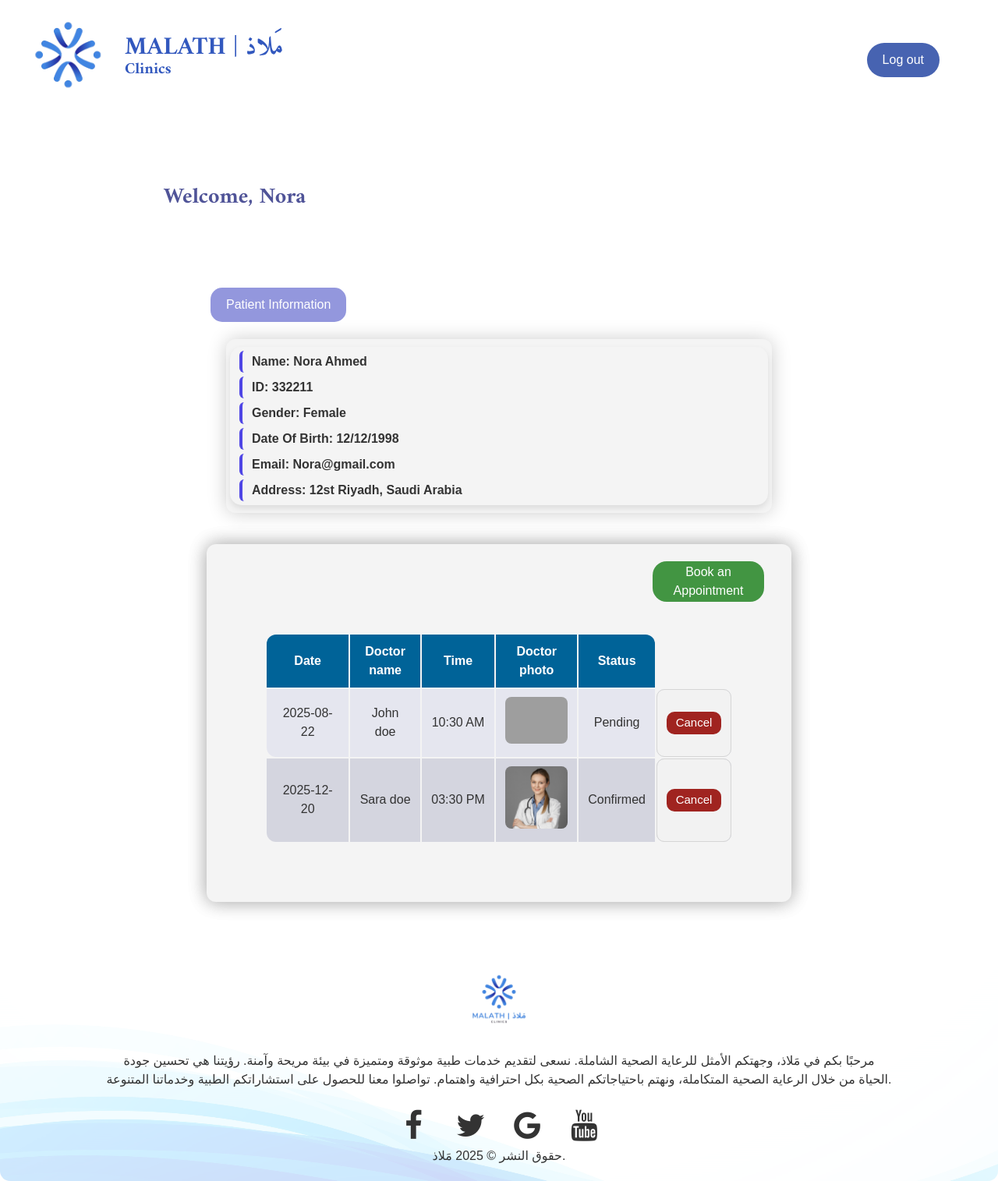
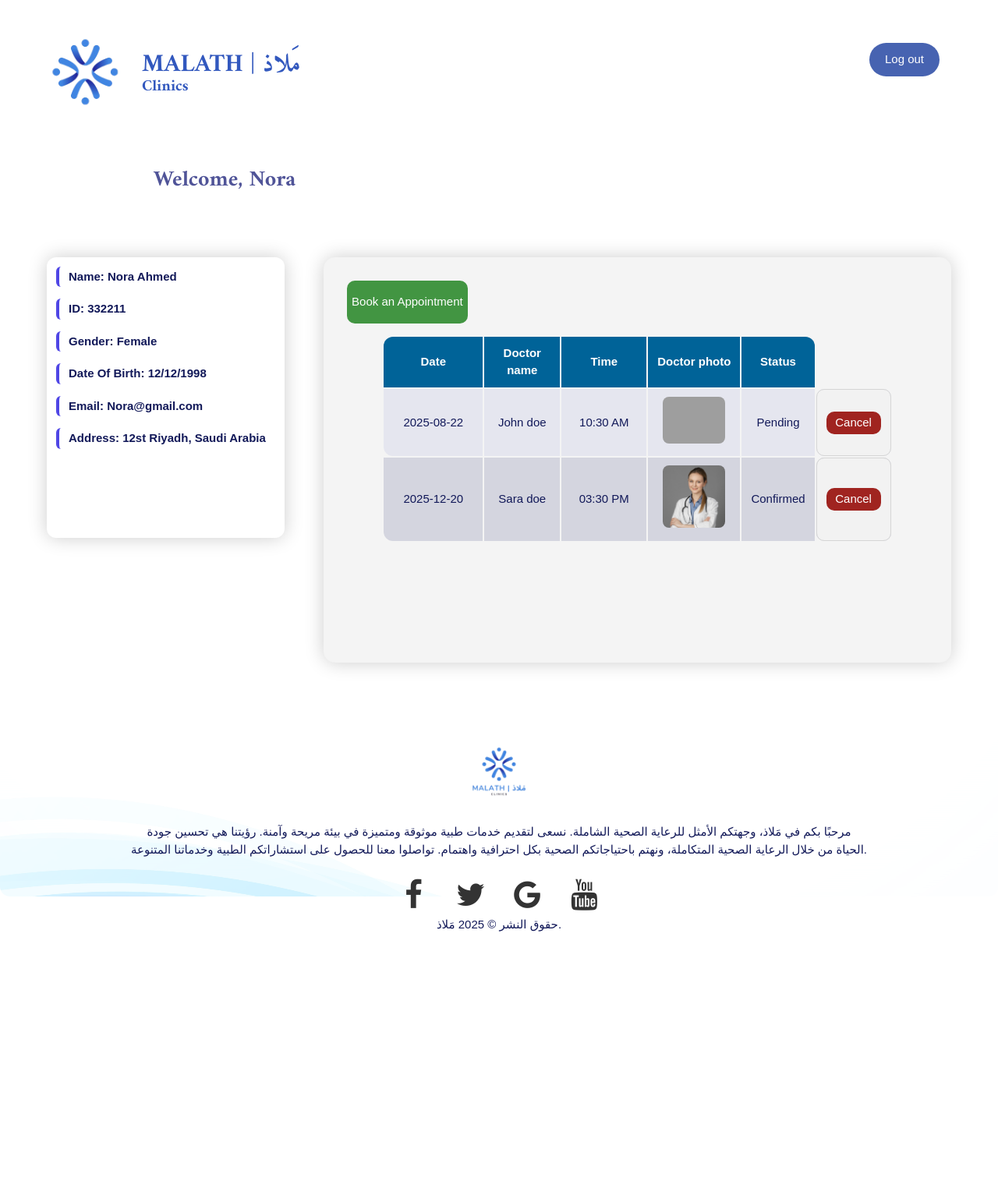
Before and after one commit to thisislama/Malath_Clinic, a PHP site: page /Patient.html in a window 1280 px wide. Shown: the whole page at 78% size. After the commit the page ends 1195 px from the top, so only its background shows below. Run offline with PHP 8.4, Linux system fonts and the light colour scheme; grey boxes are pictures that could not be loaded.

Commit message:
update css

```diff
--- a/Patient.html
+++ b/Patient.html
@@ -1,3 +1,4 @@
+
 <!DOCTYPE html>
 <html lang="en">
 <head>
@@ -16,7 +17,7 @@
     <div class="logo">
         <img  src="images/Malath2.png" alt="logo" style="width: 130px; height: auto;">
         <h1>MALATH | مَلاذ <br><span>Clinics</span></h1>
-    </div><br>
+    </div>
     <!--Buttons Links-->
     <button id="logout" ><a href="index.html">Log out</a></button>
     <!--<button id="patInfo"><a>Patient Information</a></button>-->
@@ -25,16 +26,16 @@
     <h3 > Welcome, Nora </h3>
 </header>
 
-<br><br>
-<button id="bookAppo"><a href="Booking.html" >Book an Appointment</a></button>
 
 
-<!--<div class="sqr">-->
+<div class="main-content">
+    <!--main-content-->
+
+    <!--
     <button id="patInfo" style="top: -42px; left:270px ;" ><a>Patient Information</a></button>
+    -->
+
     <div class="PatientInfo">
-
-   <!-- <h2 id="patInfo2">Patient Information</h2>-->
-
         <ul>
             <li>  <h4> Name: Nora Ahmed</h4> </li>
             <li>  <h4> ID: 332211 </h4> </li>
@@ -49,6 +50,9 @@
 
     <!--Appointment Table-->
     <div class="appointmentList">
+
+        <button id="bookAppo"><a href="Booking.html" >Book an Appointment</a></button>
+
         <table id="appointmentTable">
             <thead >
             <tr style="text-align: center;">
@@ -81,9 +85,11 @@
             </tr>
             </tbody>
         </table>
-</div><br>
+    </div>
     <!--Appointment Table ends-->
-<!--</div>-->
+</div><!--main-content-->
+
+
 
 <footer>
     <img src="images/Malath%20logo.png" alt="logo" >
--- a/patient.css
+++ b/patient.css
@@ -9,7 +9,7 @@
     padding: 0;
     box-sizing: border-box;
     font-family: Arial, sans-serif;
-        font-size: 16px;
+    font-size: 15px;
     line-height: 1.5;
 }
 
@@ -17,21 +17,20 @@
 header {
     background-color: #fff;
     display: inline-block;
-    padding: 20px ;
+    padding: 7px ;
     text-align: left;
     margin: 0 auto;
     border-radius: 14px;
     font-weight: bold;
+    width: 100%;
 
 }
 
 body {
     font-family: 'Poppins', sans-serif;
-    color: #333;
-    line-height: 1.6;
+    color: #121959;
     justify-content: center;
     align-items: center;
-    background-color: #fff;
 }
 
 a {
@@ -53,6 +52,7 @@ img {
     gap: 10px;
     border: none;
     align-items: center;
+    margin: 35px;
 
 }
 
@@ -77,10 +77,9 @@ h3{
     font-family:'Amiri', serif;
     font-size: 28px;
     color: #505498;
-    padding-top: 90px;
-  /*  margin-left: 100px;*/
+    padding-top: 35px;
     padding-left:190px ;
-    margin-bottom: 80px;
+    margin-bottom: 10px;
 
 }
 
@@ -89,6 +88,7 @@ button {
     margin-top: 10px;
     position: relative;
     vertical-align: center;
+    border:none;
 }
 
 button:hover{
@@ -111,19 +111,19 @@ button:hover{
 }
 
 #bookAppo{
+    position: relative;
     background-color: #429542;
     color: white;
     border: none;
-    width: 143px;
-    height: 52px;
-    border-radius: 18px;
-    padding: 1px 25px;
+    width: 155px;
+    height: 55px;
+    border-radius: 10px;
+    padding: 6px ;
+    margin: 15px;
     cursor: pointer;
     transition: all 0.3s ease;
-    position: absolute;
-    right: 300px;
-    top:710px;
     z-index: 100;
+
 }
 
 #bookAppo:hover{
@@ -152,6 +152,7 @@ button a {
     justify-items: center;
     justify-self: center;
     justify-content: center;
+
 }
 
 
@@ -166,6 +167,7 @@ footer{
     background-position: top;
     background-repeat: no-repeat;
     background-blend-mode: screen;
+    height: 30vh;
 }
 
 .social{
@@ -194,29 +196,38 @@ footer{
     background-color: transparent;
 }
 
+/*-------------Main Content------------*/
+
+.main-content{
+    display: flex;
+    flex-direction: row;
+    justify-content: space-around;
+    margin: 60px;
+    gap: 50px;
+}
+
+
 
 
 /*-------------TAble of Appointment------------*/
 
 .appointmentList {
-    border: 0  ;
-    padding: 75px;
-    border-radius: 12px;
+    border:none ;
+    padding: 15px;
+    border-radius: 15px;
     background-color: #f4f4f4;
-    box-shadow: 0 0 25px rgba(0, 0, 0, 0.2), 0 0 25px rgba(0, 0, 0, 0.2);
-    width: 750px;
-    /*height: 470px;*/
-    height: auto;
-
-    margin: 20px auto;
+    box-shadow: 0 0 25px rgba(0, 0, 0, 0.2);
+    width:65vh;
+    height: 65vh;
+    order: 2;
+    flex-grow: 3;
 }
 
 table {
-    width: 100%;
+    width: fit-content;
+    height: fit-content;
     margin: 0 auto;
     text-align: center;
-    padding-top: 39px;
-
 }
 
 .appointmentList thead tr {
@@ -229,7 +240,7 @@ table {
 .appointmentList th,
 .appointmentList td {
     padding: 10px 12px;
-    max-width: 200px;
+    max-width: 300px;
     word-wrap: break-word;
 }
 
@@ -289,75 +300,38 @@ table {
 }
 /*------------Patient Information---------------*/
 
+
 .PatientInfo {
-    display: block;
-    bottom: 20px;
-    font-family: Merriweather Poppins sans-serif;
-    height: 210px;
-    width: 730px;
-    justify-items: center;
-    border: 0  ;
+    position: relative;
+    font-family: 'Merriweather', 'Poppins', sans-serif;
+    height: 45vh;
+    border: none;
     border-radius: 12px;
-    background-color: #f4f4f4;
-    box-shadow: 0 0 25px rgba(0, 0, 0, 0.2), 0 0 25px rgba(0, 0, 0, 0.2);
+    background-color: #fff;
+    box-shadow: 0 0 25px rgba(0, 0, 0, 0.2);
     margin: 0 auto;
-    padding-left: 80px;
-    padding-right: 25px;
+
 }
 
-  .PatientInfo ul {
-       text-align: left;
-       background-color: transparent;
-     list-style: none;
-     margin: 0;
-     display: inline-block;
-     flex-direction: column;
-     gap: 15px; /* Spacing between items */
-     border-radius: 15px;
-     box-shadow: 0 4px 8px rgba(0, 0, 0, 0.1);
-     width: 300px;
-     padding: 20px;
- }
-
-
-
-ul li {
+.PatientInfo li {
     font-size: inherit;
-    line-height: 12px;
-
-}
-.PatientInfo {
-    display: block;
-    position: relative;
-    font-family: 'Merriweather', 'Poppins', sans-serif;
-    height: auto;
-    width: 700px;
-    justify-items: center;
-    border: 0;
-    border-radius: 12px;
-    background-color: #f4f4f4;
-    box-shadow: 0 0 25px rgba(0, 0, 0, 0.2);
-    margin: 0 auto;
-    padding: 10px 5px;
+    line-height: 19px;
 
 }
 .PatientInfo ul {
     display: flex;
     flex-direction: column;
     align-items: flex-start;
-    gap: 5px;
+    gap: 15px;
     list-style: none;
-    margin: 0 auto;
-    padding:5px;
-    padding-left: 12px;
+    padding: 12px;
     border: none;
-    width: 100%;
-    height: 100%;
+    border-radius: 13px;
     box-sizing: border-box;
-    background-color: #f4f4f4;
+    background-color: transparent;
 }
 
-ul li {
+.PatientInfo ul li {
     font-size: 12px;
     line-height: 1.5;
     padding: 2px 12px;
@@ -368,6 +342,7 @@ ul li {
 }
 
 ul li:hover {
-    background-color: #e0e7ff;
+    background-color: rgba(224, 231, 255, 0.54);
     cursor: pointer;
+    width: 38vh;
 }
```
Also changed, not shown: Booking.html (+28 -10 lines), booking.css (+29 -8 lines). Lines whose indentation alone changed are shown as unchanged.
